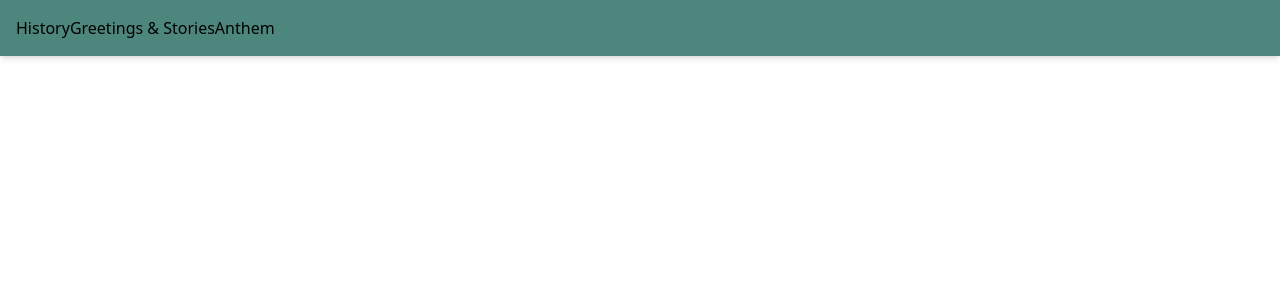
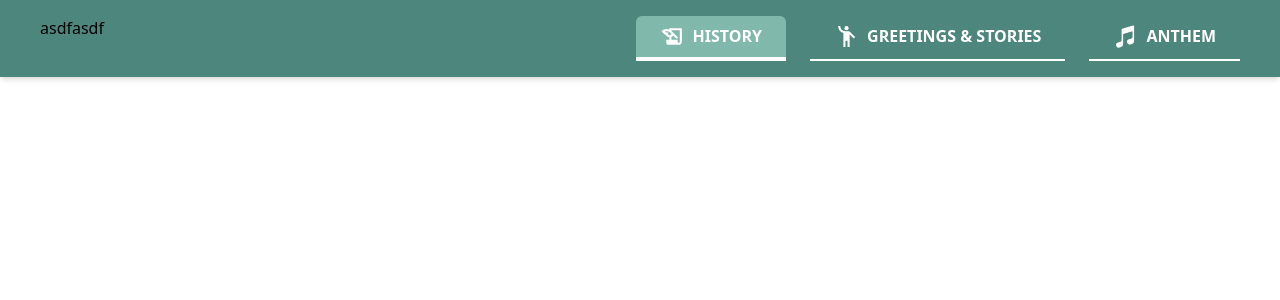
Before and after one commit to SoCal-Deaconess-Association/scda-v1, a React (Vite) app: page / in a window 1280 px wide. Shown: the top 300 px of the page. Built offline with nearby package versions, Linux system fonts and the light colour scheme.

Commit message:
added nav styling

```diff
--- /dev/null
+++ b/src/assets/icons/AnthemIcon.tsx
@@ -0,0 +1,16 @@
+type AnthemIconProps = {
+  width?: string;
+  height?: string;
+  fill?: string;
+};
+
+export const AnthemIcon = (props: AnthemIconProps) => (
+  <svg
+    xmlns="http://www.w3.org/2000/svg"
+    viewBox="0 0 24 24"
+    fill="currentColor"
+    {...props}
+  >
+    <path d="M19.952 1.651a.75.75 0 0 1 .298.599v14.053a3 3 0 0 1-2.176 2.884l-1.32.377a2.553 2.553 0 1 1-1.403-4.909l2.311-.66a1.5 1.5 0 0 0 1.088-1.442V6.994l-9 2.572v9.737a3 3 0 0 1-2.176 2.884l-1.32.377a2.553 2.553 0 1 1-1.402-4.909l2.31-.66a1.5 1.5 0 0 0 1.088-1.442V5.25a.75.75 0 0 1 .544-.721l10.5-3a.75.75 0 0 1 .658.122z" />
+  </svg>
+);
--- /dev/null
+++ b/src/assets/icons/GreetingsIcon.tsx
@@ -0,0 +1,19 @@
+type GreetingsIconProps = {
+  width?: string;
+  height?: string;
+  fill?: string;
+};
+
+export const GreetingsIcon = (props: GreetingsIconProps) => (
+  <svg
+    className="MuiSvgIcon-root MuiSvgIcon-fontSizeMedium MuiSvgIcon-fontSizeLarge css-1shn170"
+    aria-hidden="true"
+    viewBox="0 0 24 24"
+    data-testid="EmojiPeopleIcon"
+    tabIndex={-1}
+    {...props}
+  >
+    <circle cx={12} cy={4} r={2} />
+    <path d="M15.89 8.11C15.5 7.72 14.83 7 13.53 7h-2.54C8.24 6.99 6 4.75 6 2H4c0 3.16 2.11 5.84 5 6.71V22h2v-6h2v6h2V10.05L18.95 14l1.41-1.41-4.47-4.48z" />
+  </svg>
+);
--- /dev/null
+++ b/src/assets/icons/HistoryIcon.tsx
@@ -0,0 +1,18 @@
+type HistoryIconProps = {
+  width?: string;
+  height?: string;
+  fill?: string;
+};
+
+export const HistoryIcon = (props: HistoryIconProps) => (
+  <svg
+    className="MuiSvgIcon-root MuiSvgIcon-fontSizeMedium MuiSvgIcon-fontSizeLarge css-1shn170"
+    aria-hidden="true"
+    viewBox="0 0 24 24"
+    data-testid="HistoryEduIcon"
+    tabIndex={-1}
+    {...props}
+  >
+    <path d="M9 4v1.38c-.83-.33-1.72-.5-2.61-.5-1.79 0-3.58.68-4.95 2.05l3.33 3.33h1.11v1.11c.86.86 1.98 1.31 3.11 1.36V15H6v3c0 1.1.9 2 2 2h10c1.66 0 3-1.34 3-3V4H9zm-1.11 6.41V8.26H5.61L4.57 7.22a5.07 5.07 0 0 1 1.82-.34c1.34 0 2.59.52 3.54 1.46l1.41 1.41-.2.2a2.7 2.7 0 0 1-1.92.8c-.47 0-.93-.12-1.33-.34zM19 17c0 .55-.45 1-1 1s-1-.45-1-1v-2h-6v-2.59c.57-.23 1.1-.57 1.56-1.03l.2-.2L15.59 14H17v-1.41l-6-5.97V6h8v11z" />
+  </svg>
+);
--- a/src/components/nav.tsx
+++ b/src/components/nav.tsx
@@ -1,12 +1,63 @@
+import { AnthemIcon } from '@assets/icons/AnthemIcon';
+import { GreetingsIcon } from '@assets/icons/GreetingsIcon';
+import { HistoryIcon } from '@assets/icons/HistoryIcon';
 import { Tab } from '@headlessui/react';
+import { Fragment } from 'react';
 
+const tabStyle = (selected: boolean) => `
+flex
+text-contrastText
+font-bold
+border-b-solid
+border-b-contrastText
+border-b-2
+rounded-t-md
+p-2
+px-6
+gap-2
+focus:outline-none
+
+${
+  selected
+    ? 'bg-primarySelect border-b-4'
+    : 'hover:bg-primaryHover hover:border-b-4'
+}
+`;
+
+/**
+ * Displays the nav bar on the top of the screen.
+ *
+ * - For small devices, it turns the tabs into a hamburger dropdown.
+ */
 export const Nav = () => (
-  <div className="bg-primaryDark flex p-4 shadow-md">
+  <div className="bg-primaryDark flex px-10 py-4 shadow-md justify-between">
+    <div>asdfasdf</div>
     <Tab.Group>
-      <Tab.List>
-        <Tab>History</Tab>
-        <Tab>Greetings & Stories</Tab>
-        <Tab>Anthem</Tab>
+      <Tab.List className="flex gap-6">
+        <Tab as={Fragment}>
+          {({ selected }) => (
+            <button type="button" className={tabStyle(selected)}>
+              <HistoryIcon width="25px" fill="#ffffff" />
+              HISTORY
+            </button>
+          )}
+        </Tab>
+        <Tab as={Fragment}>
+          {({ selected }) => (
+            <button type="button" className={tabStyle(selected)}>
+              <GreetingsIcon width="25px" fill="#ffffff" />
+              GREETINGS & STORIES
+            </button>
+          )}
+        </Tab>
+        <Tab as={Fragment}>
+          {({ selected }) => (
+            <button type="button" className={tabStyle(selected)}>
+              <AnthemIcon width="25px" fill="#ffffff" />
+              ANTHEM
+            </button>
+          )}
+        </Tab>
       </Tab.List>
     </Tab.Group>
   </div>
--- a/tailwind.config.cjs
+++ b/tailwind.config.cjs
@@ -13,10 +13,13 @@ module.exports = {
         primary: '#97CEC1',
         primaryLight: '#C3DACD',
         primaryDark: '#4D867C',
+        primaryHover: '#5e968b',
+        primarySelect: '#81b8ac',
         secondary: '#CE97A4',
         secondaryLight: '#F1D1D9',
         secondaryDark: '#AF6677',
         background: '#f3fcff',
+        contrastText: '#ffffff',
       },
     },
   },
```
Also changed, not shown: 1 other file (tests, documents, lock files or other folders).
